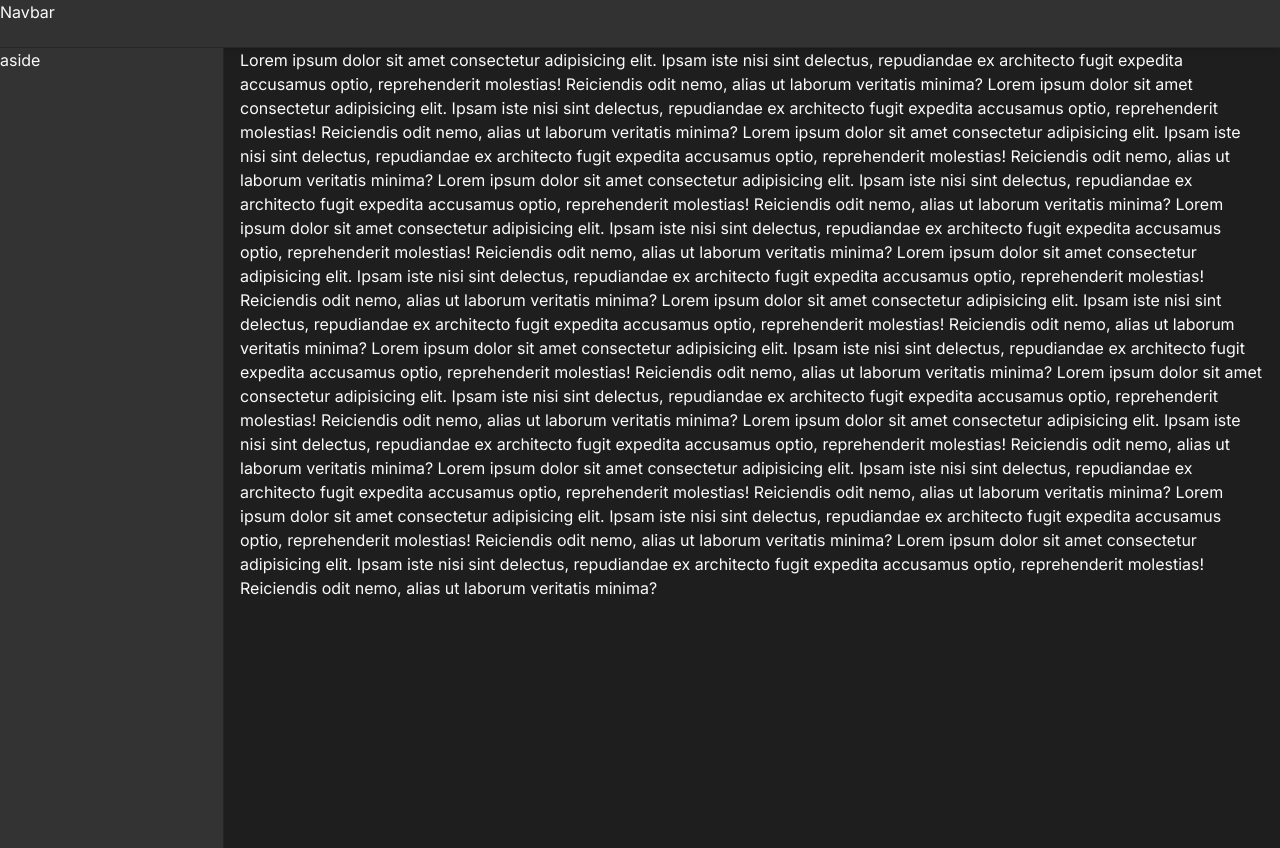
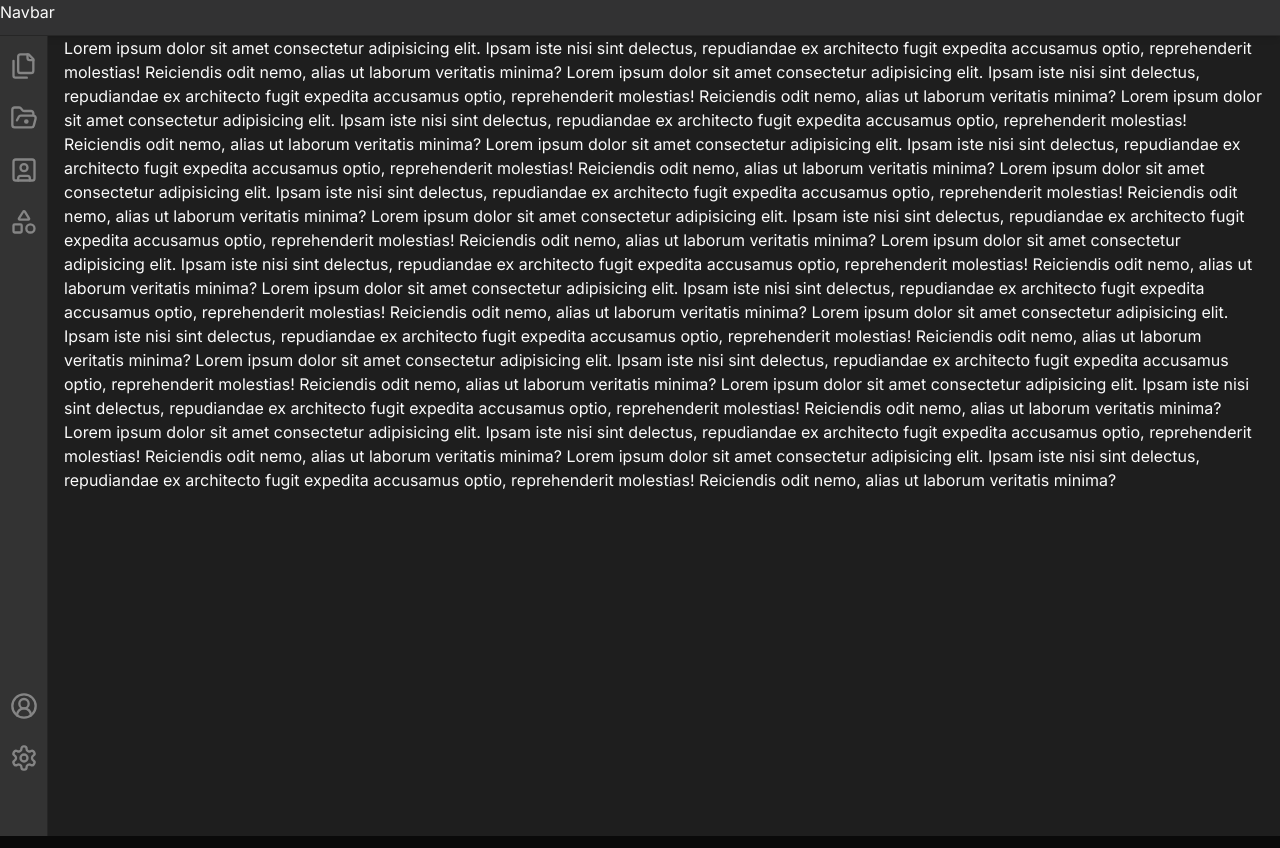
Before and after one commit to aziz-codes/azizcodes, a Next.js app: page / in a window 1280 px wide. Built offline with nearby package versions, Linux system fonts and the light colour scheme.

Commit message:
changed layout

```diff
--- a/app/layout.tsx
+++ b/app/layout.tsx
@@ -3,6 +3,7 @@ import { Inter } from "next/font/google";
 import "./globals.css";
 import { ThemeProvider } from "@/components/theme-provider";
 import Navbar from "@/components/navbar";
+import AsideSm from "@/components/aside-sm";
 const inter = Inter({ subsets: ["latin"] });
 
 export const metadata: Metadata = {
@@ -27,10 +28,10 @@ export default function RootLayout({
           <div className="flex flex-col">
             <Navbar />
             <div className="flex">
-              <div className="w-16 lg:w-56 border-r h-screen bg-bgSidebar fixed left-0">
-                aside
+              <div className="w-12  border-r h-screen bg-bgSidebar fixed left-0">
+                <AsideSm />
               </div>
-              <main className="flex-1 bg-bgMain ml-16 lg:ml-56 px-4 min-h-screen">
+              <main className="flex-1 bg-bgMain ml-12  px-4 min-h-screen">
                 {children}
               </main>
             </div>
--- a/components/navbar.tsx
+++ b/components/navbar.tsx
@@ -2,7 +2,7 @@ import React from "react";
 
 const Navbar = () => {
   return (
-    <div className="h-12 shadow-md w-full bg-bgNavbar border-b sticky top-0 ">
+    <div className="h-9 shadow-md w-full bg-bgNavbar border-b sticky top-0 ">
       Navbar
     </div>
   );
```
